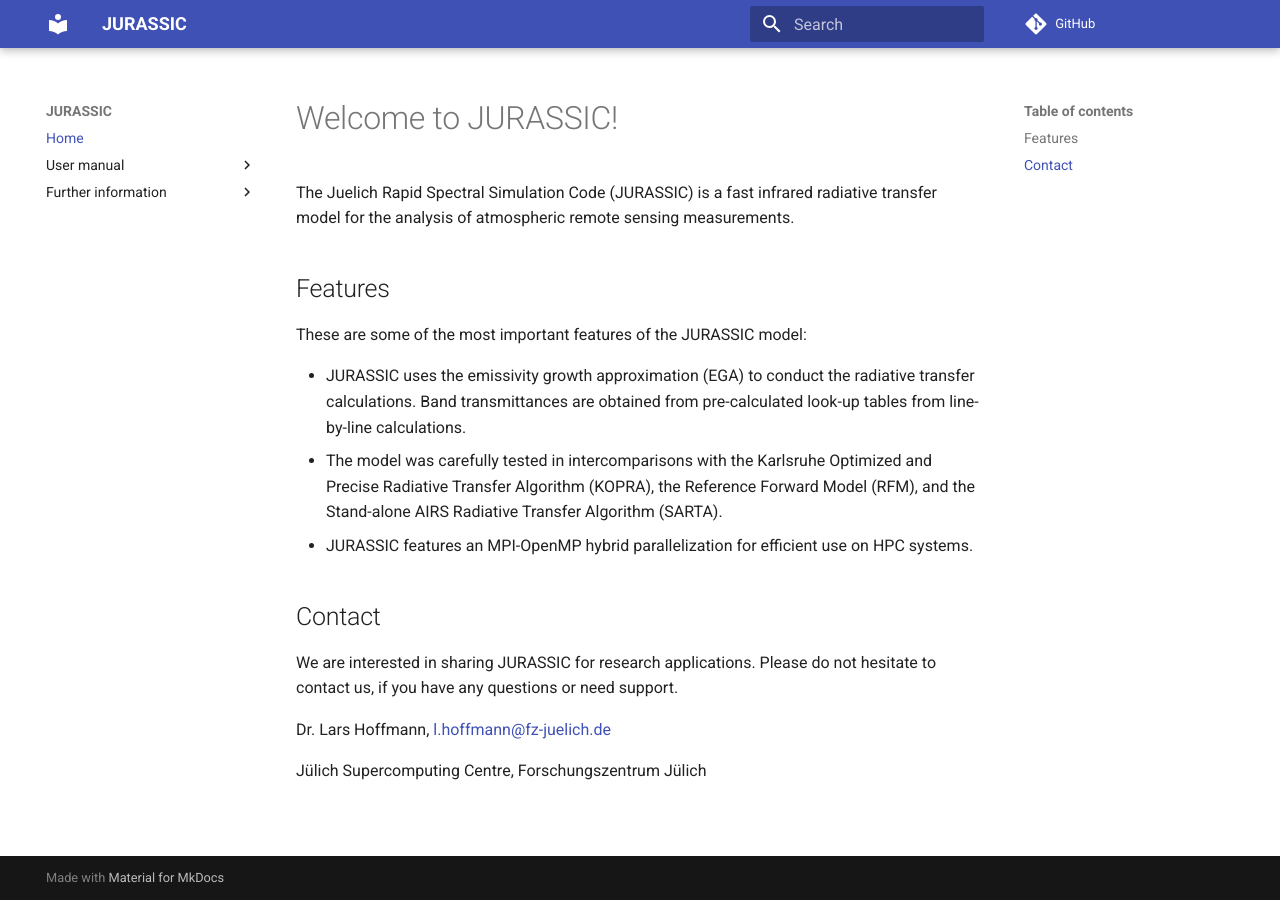
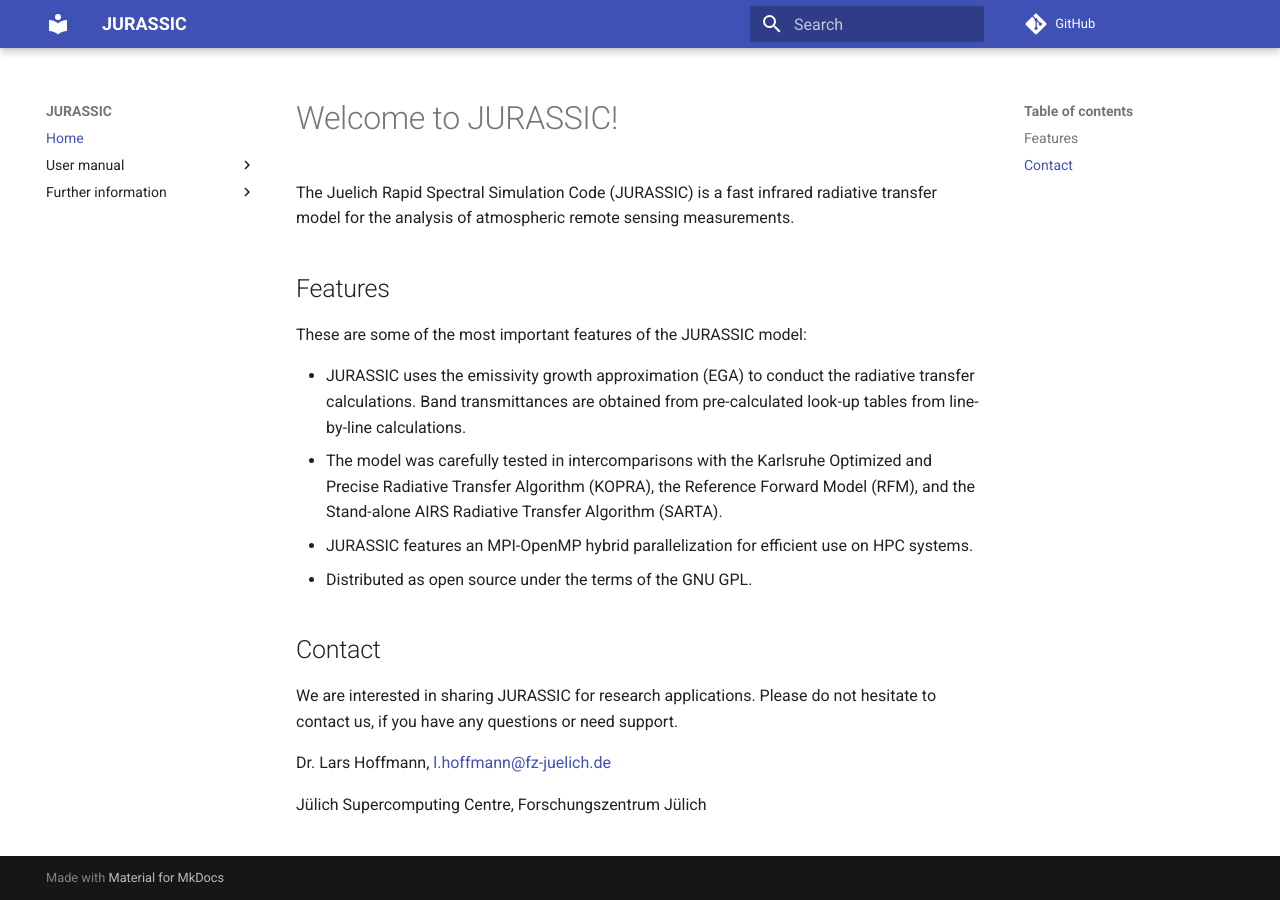
Before and after one commit to slcs-jsc/jurassic, an MkDocs documentation site: the page built from docs/manual/index.md, in a window 1280 px wide. Built offline with MkDocs 1.6.1 and Material for MkDocs 9.7.7, drawn with Linux system fonts in a browser that asks for light colours; comment, search, counter and statistics services are not loaded.

Commit message:
Updates README.

```diff
--- a/docs/manual/index.md
+++ b/docs/manual/index.md
@@ -9,6 +9,7 @@ These are some of the most important features of the JURASSIC model:
 * JURASSIC uses the emissivity growth approximation (EGA) to conduct the radiative transfer calculations. Band transmittances are obtained from pre-calculated look-up tables from line-by-line calculations.
 * The model was carefully tested in intercomparisons with the Karlsruhe Optimized and Precise Radiative Transfer Algorithm (KOPRA), the Reference Forward Model (RFM), and the Stand-alone AIRS Radiative Transfer Algorithm (SARTA).
 * JURASSIC features an MPI-OpenMP hybrid parallelization for efficient use on HPC systems.
+* Distributed as open source under the terms of the GNU GPL.
 
 ## Contact
 
```
Also changed, not shown: README.md.
